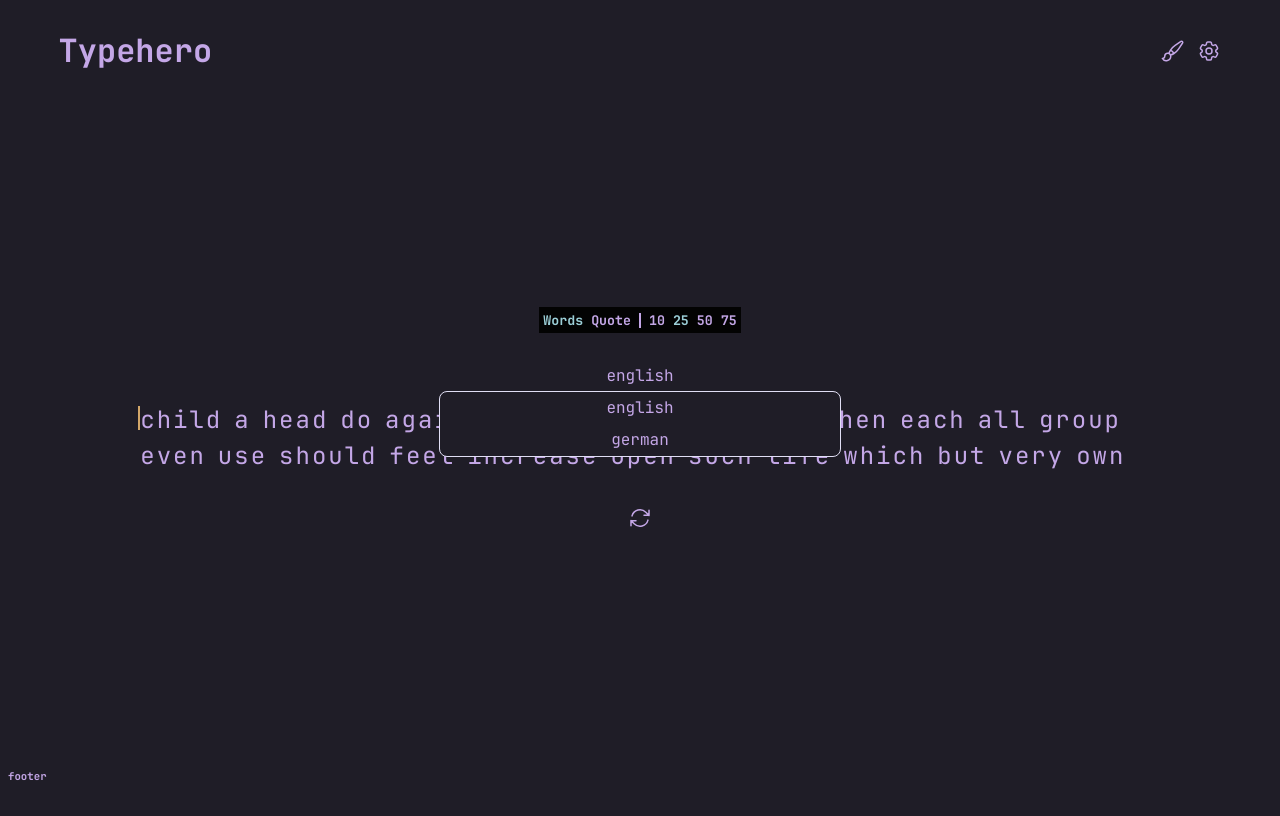
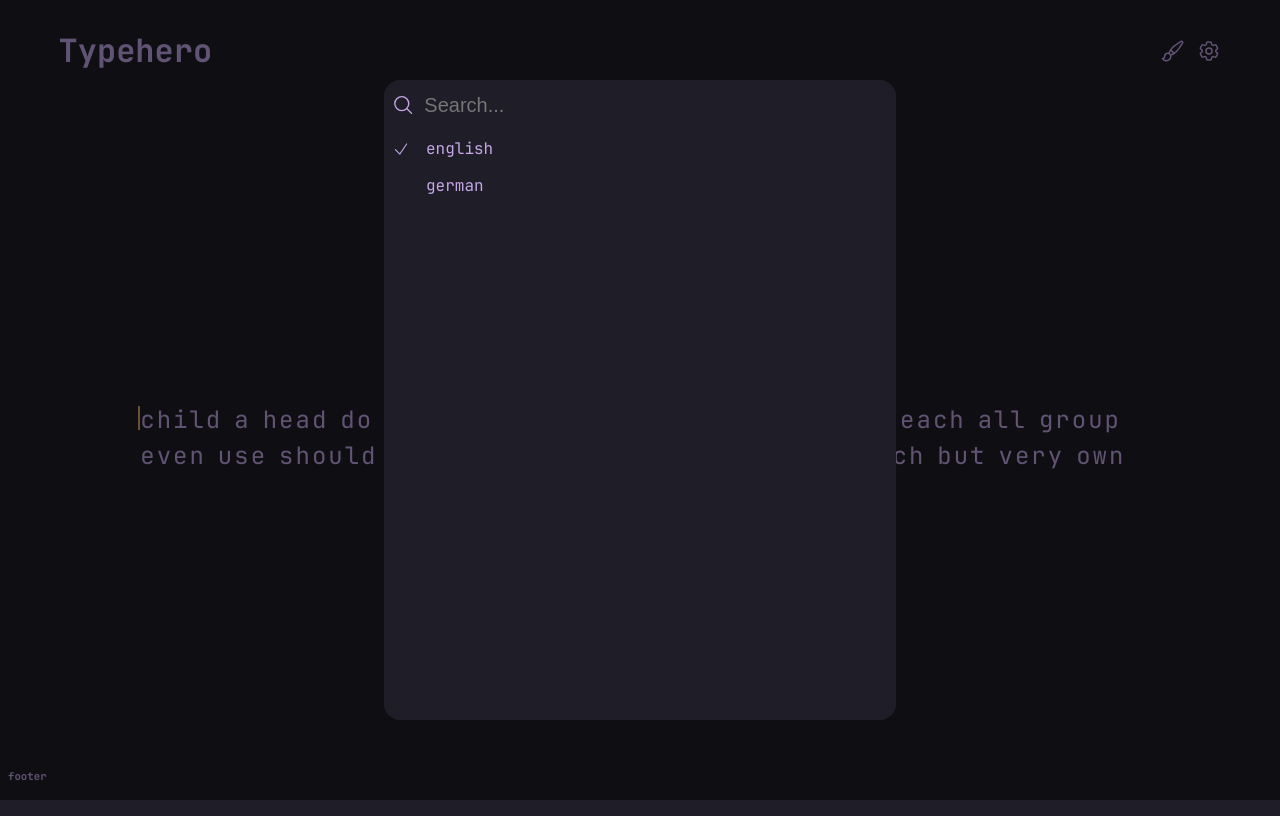
Before and after one commit to oxelf/typehero, a plain HTML site: page index.html in a window 1280 px wide. Both pictures are taken after a click on the element "english". Drawn offline with Linux system fonts and the light colour scheme.

Commit message:
Removed legacy dropdown.js, replaced with the select.js

```diff
--- a/dropdown.js
+++ /dev/null
@@ -1,24 +0,0 @@
-export function initDropdown(dropdown, onSelected, useIcon) {
-    let dropdownContent = dropdown.querySelector(".dropdown-content");
-    let children = dropdownContent.children;
-    for (let i = 0; i < children.length; i++) {
-        children.item(i).onclick = function() {
-            onSelected(this.innerText);
-            dropdown.querySelector(".dropdown-value").innerText = this.innerText;
-            dropdownContent.style.display = "none";
-        }
-    }
-    children = dropdown.children;
-    for (let i = 0; i < children.length; i++) {
-        let child = children.item(i);
-        if (child.className == "dropdown-value") {
-            child.onclick = function () {
-                dropdown.querySelector(".dropdown-content").style.display = "flex";
-            };
-            window.addEventListener("click", function(event) {
-                if (!dropdown.contains(event.target)) {
-                    dropdownContent.style.display = "none";
-                }});
-        }
-    }
-}
--- a/index.html
+++ b/index.html
@@ -45,13 +45,7 @@
             </div>
         </div>
         <div style="height: 32px"></div>
-        <div class="dropdown" id="language-dropdown">
-            <div class="dropdown-value">english</div>
-            <div class="dropdown-content">
-                <div class="dropdown-option">english</div>
-                <div class="dropdown-option">german</div>
-            </div>
-        </div>
+            <div id="language-select-button" class="dropdown-value">english</div>
         <div style="height: 16px"></div>
         <div style="display: flex; flex-direction: column;">
             <div id="caps-lock" style="display: none; margin: 16px;  font-size: 32px; flex-direction: row; justify-content: center; color: var(--main-color)">CAPS LOCK ON!</div>
@@ -84,7 +78,6 @@
 <script type="module" src="theme.js"></script>
 <script type="module" src="options.js"></script>
 <script type="module" src="statistics.js"></script>
-<script type="module" src="dropdown.js"></script>
 <script type="module" src="generate.js"></script>
 <script type="module" src="state.js"></script>
 <script type="module" src="index.js"></script>
--- a/index.js
+++ b/index.js
@@ -1,5 +1,4 @@
 import { GameState} from "./state.js";
-import { initDropdown } from "./dropdown.js";
 import { initOptions } from "./options.js";
 import {applyTheme}  from "./theme.js";
 import {showSelect} from "./select.js";
@@ -7,7 +6,7 @@
 
 let capsLock = false;
  let themeOptions = ["rose_pine", "rose_pine_dawn", "8008", "retro_light", "carbon"];
-
+let languageOptions = ["english", "german"];
  let preventInput = false;
 
 async function run() {
@@ -44,17 +43,30 @@
         state.input(event);
     });
 
-    document.querySelector(".dropdown-value").innerText = state.language;
-
-    initDropdown(document.getElementById("language-dropdown"), async function(language) {
-        state.language = language;
-        localStorage.setItem("typing-language", language);
-        await state.newWords();
-        state.renderWords();
-    }, false);
 
     initOptions(state);
 
+    // language selection button
+    let languageSelectButton = document.querySelector(".dropdown-value");
+    languageSelectButton.innerText = state.language;
+    languageSelectButton.onclick = function() {
+        preventInput = true;
+        let language = localStorage.getItem("typing-language") || "english";
+        showSelect(languageOptions, language, async function (language) {
+            preventInput = false;
+            console.log("selected language: ", language);
+           localStorage.setItem("typing-language", language);
+            state.language = language;
+            languageSelectButton.innerText = state.language;
+            state.reset();
+            await state.newWords();
+            state.renderWords();
+        }, function () {
+            preventInput = false;
+        });
+    }
+
+    // theme selection button
     let themeButton = document.getElementById("theme-button");
     themeButton.onclick = function() {
         preventInput = true;
@@ -64,9 +76,9 @@
            console.log("selected theme: ", theme);
             localStorage.setItem("theme", theme);
             applyTheme();
-        }), function () {
+        }, function () {
             preventInput = false;
-        }
+        });
     }
 }
 
--- a/select.js
+++ b/select.js
@@ -52,7 +52,7 @@
     window.addEventListener("click", function(event) {
         console.log("click");
         if (event.target == background) {
-            onClosed;
+            onClosed();
              background.remove();
         }
     }
```
